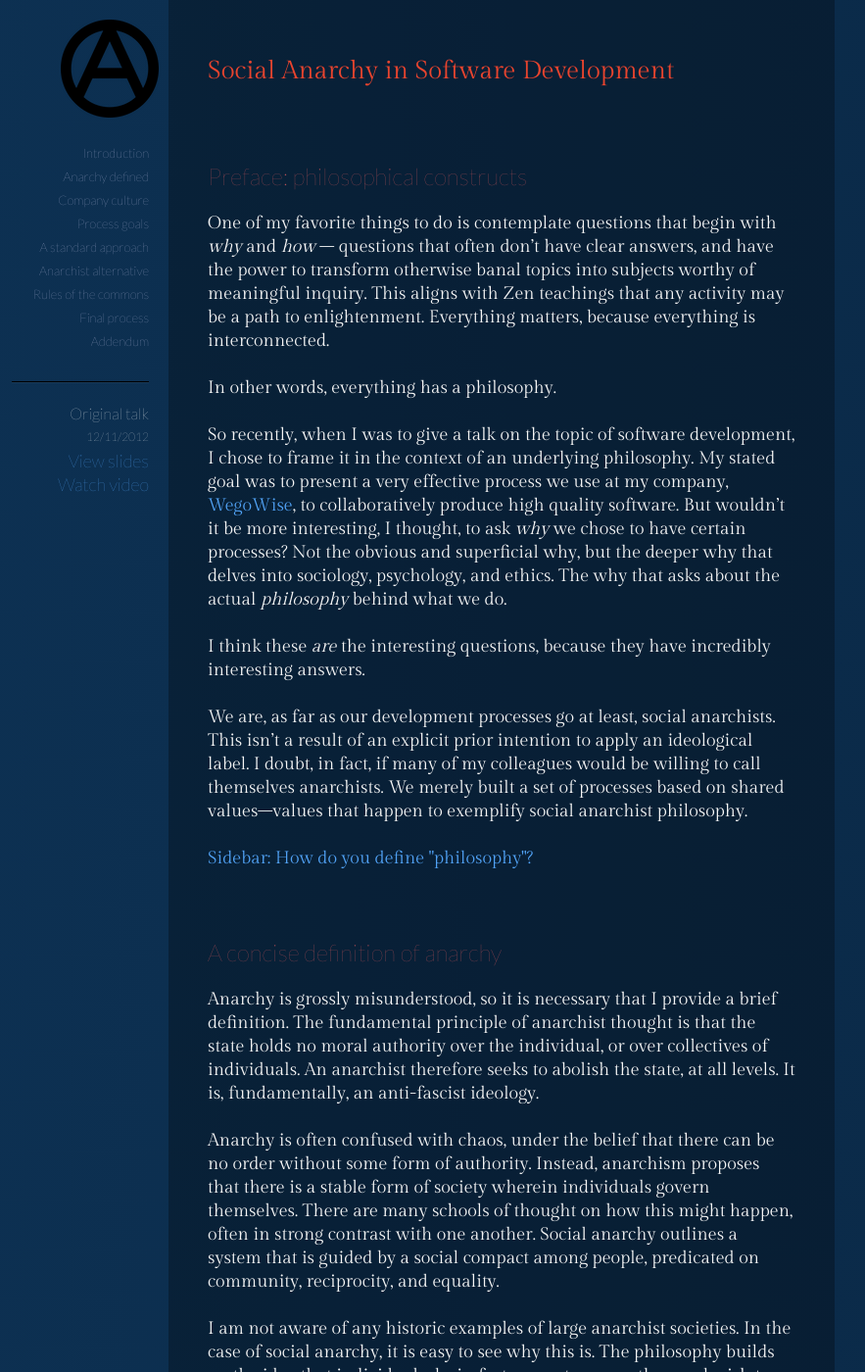
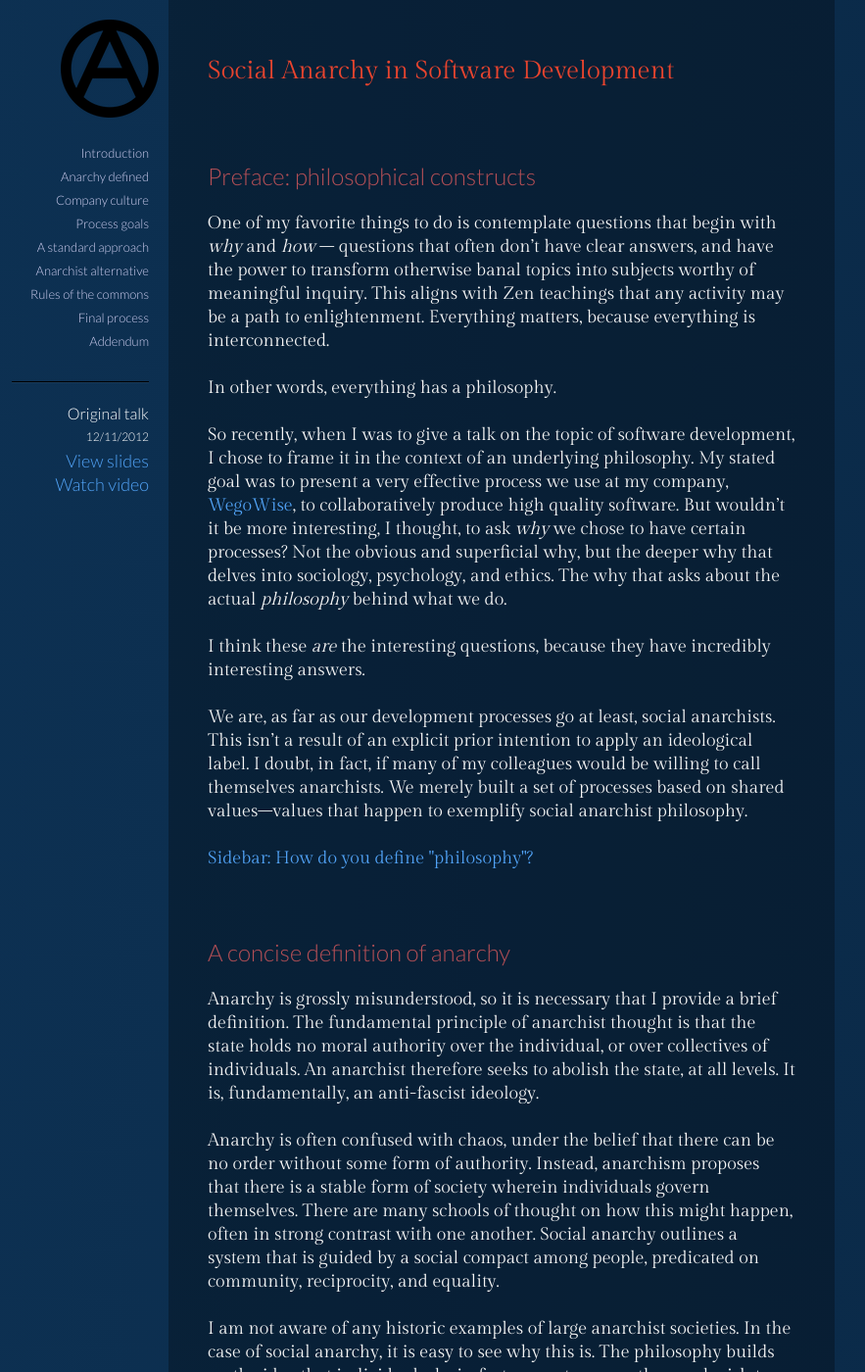
Before and after one commit to barunio/barunio.github.com, a Jekyll site: the page built from _posts/2012-12-13-anarchy_in_software.md, in a window 1280 px wide and 1400 px high. Shown: the whole window at 98% size, without its empty margins (128-1011 px from the left). Built offline with Jekyll 4.4.1, drawn with Linux system fonts in a browser that asks for light colours; some web fonts are replaced.

Commit message:
use thicker font to render properly in windows

```diff
--- a/_posts/2012-12-13-anarchy_in_software.md
+++ b/_posts/2012-12-13-anarchy_in_software.md
@@ -2,7 +2,7 @@
 layout: post
 title: Social Anarchy in Software Development
 custom_css: true
-font1: Lato:100
+font1: Lato:300
 font2: Gilda+Display
 font3: Rambla:700
 font4: Ubuntu+Mono
--- a/styles/2012_12_13_anarchy_in_software.css
+++ b/styles/2012_12_13_anarchy_in_software.css
@@ -52,7 +52,7 @@ h2 {
   color: rgba(255, 100, 100, 0.7);
   font-family: 'Lato', sans-serif;
   font-size: 24px;
-  font-weight: 100;
+  font-weight: 300;
   padding: 48px 0 0;
   margin: 0 0 24px;
 }
@@ -60,7 +60,7 @@ h2 {
 h3 {
   font-family: 'Lato', sans-serif;
   color: #1EB5F0;
-  font-weight: 100;
+  font-weight: 300;
   font-size: 20px;
   line-height: 30px;
   border-bottom: solid 1px rgba(30, 181, 240, 0.3);
```
